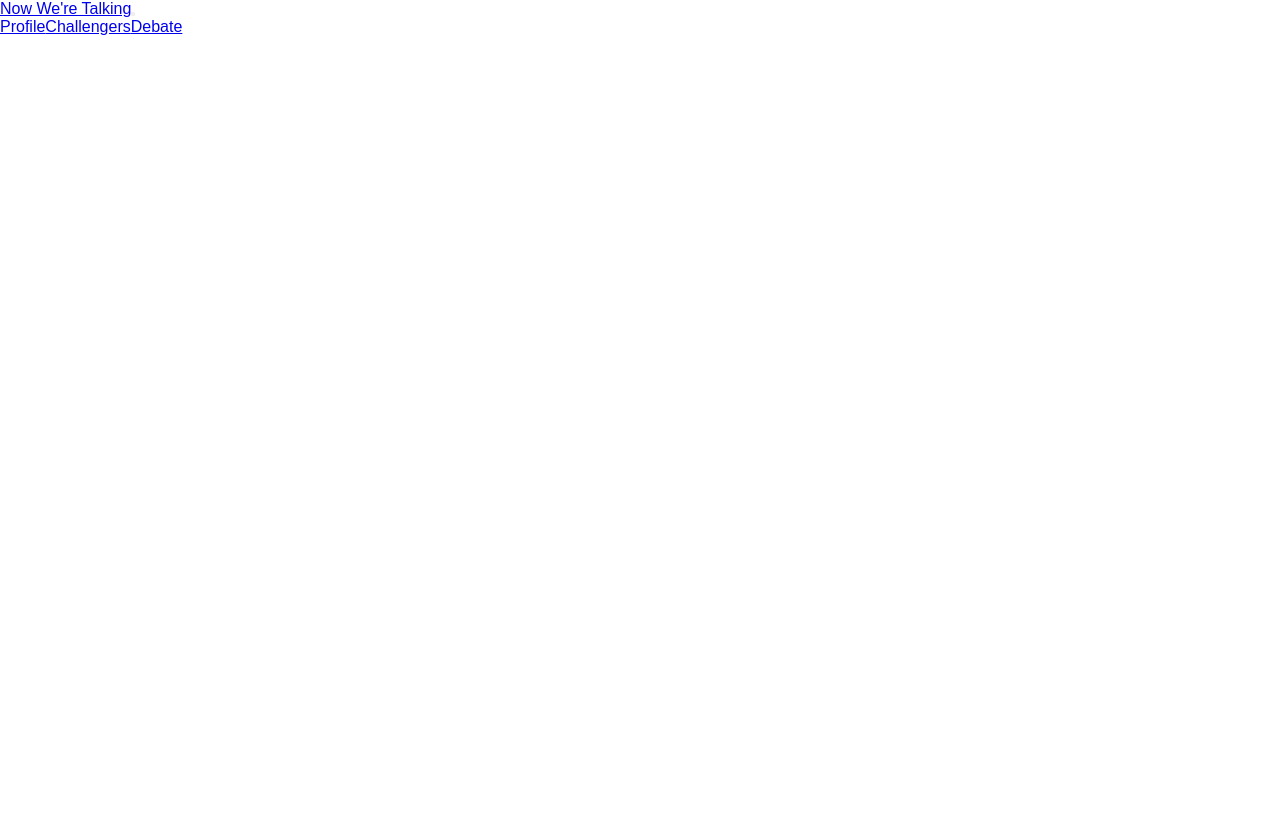
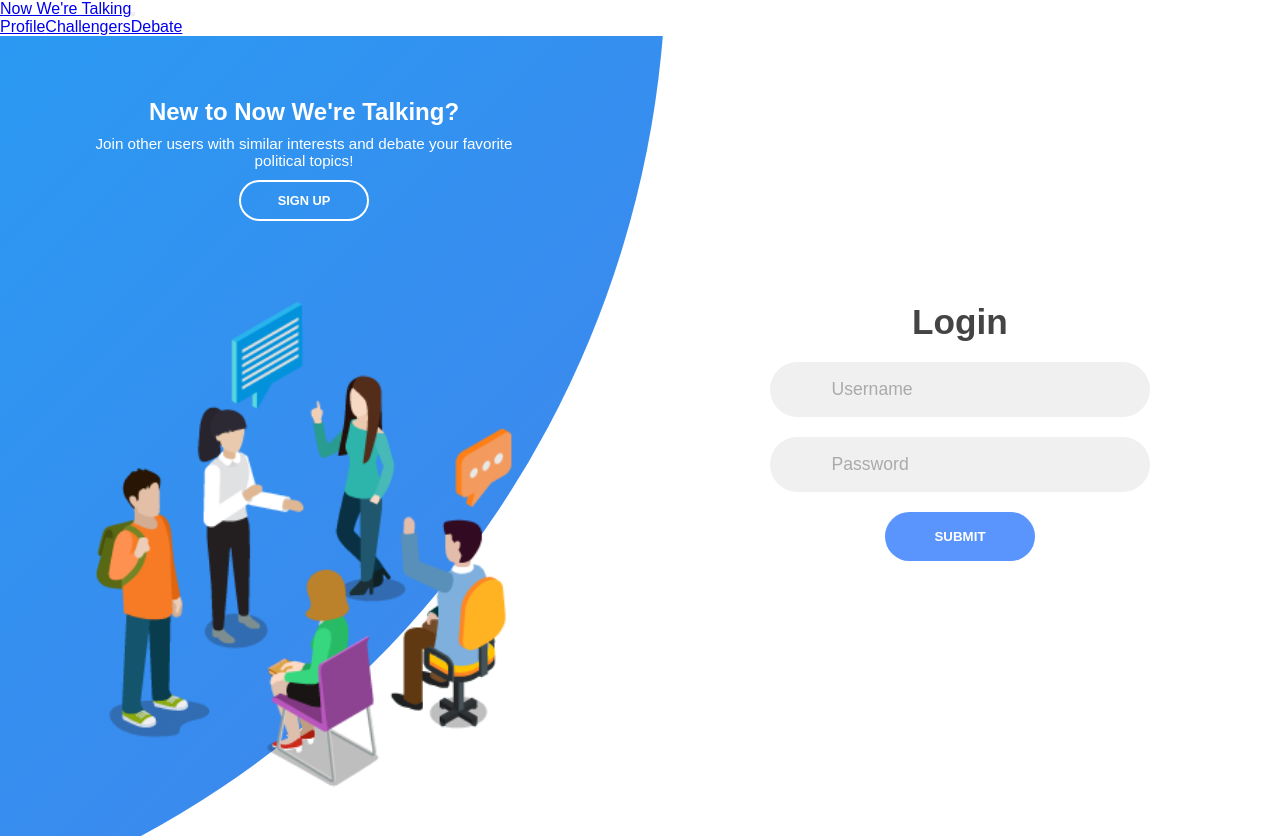
Before and after one commit to NowWereTalking/app, a React (Create React App) app: page / in a window 1280 px wide. Before the commit the page ends 800 px from the top, so only its background shows below. Built offline with nearby package versions, Linux system fonts and the light colour scheme.

Commit message:
changed route

```diff
--- a/src/App.js
+++ b/src/App.js
@@ -23,7 +23,7 @@ function App() {
       <NavBar />
         <Switch>
           <Route exact path="/profile/:id" component={Profile} />
-          <Route exact path="/Landing" component={Landing} />
+          <Route exact path="/" component={Landing} />
           <Route exact path="/User" component={User} />
           {/* <Route exact path="/Debate" component={Debate} /> */}
         </Switch>
```
Also changed, not shown: 1 other file (tests, documents, lock files or other folders).
